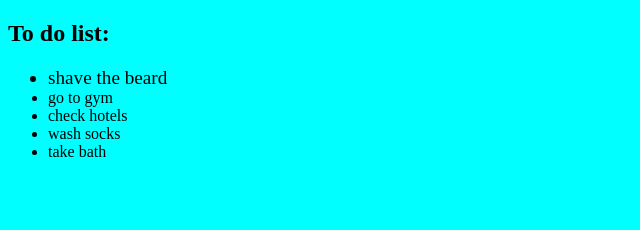
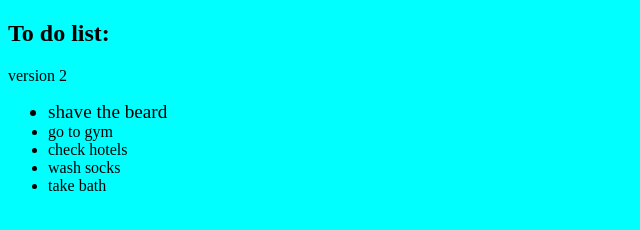
Before and after one commit to s7va/Web-dev, a plain HTML site: page index.html in a window 1280 px wide. Shown: the whole page, without its empty margins (0-640 px from the left). Drawn offline with Linux system fonts and the light colour scheme.

Commit message:
version 2

```diff
--- a/index.html
+++ b/index.html
@@ -8,6 +8,7 @@
 <body>
     <link rel="stylesheet" href="style.css">
     <h2>To do list:</h2>
+    <p>version 2</p>
     <ul>
         <big><li>shave the beard</li></big>
         <li>go to gym</li>
```
